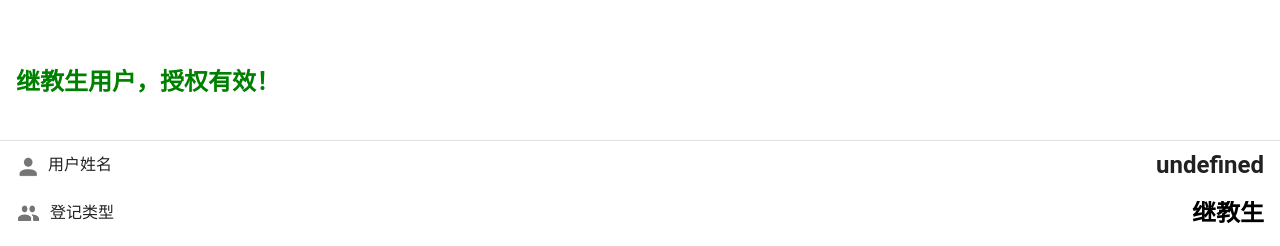
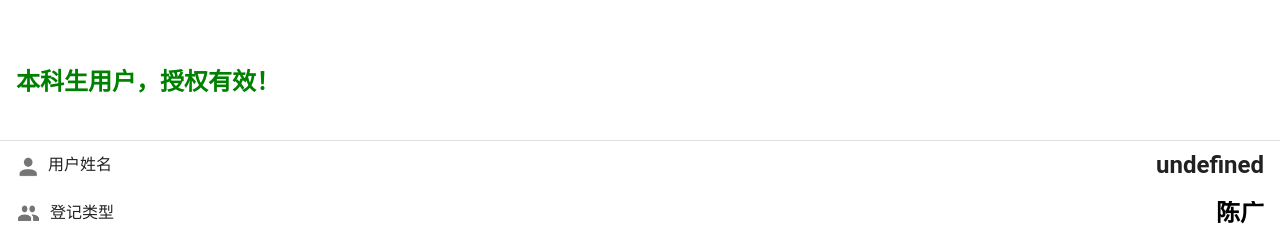
Before and after one commit to the-solo-king/the-solo-king-2, a plain HTML site: page index.html in a window 1280 px wide. Shown: the top 246 px of the page. Drawn offline with Linux system fonts and the light colour scheme; no server answers; a web font is replaced by a local one.

Commit message:
Add files via upload

```diff
--- a/index.html
+++ b/index.html
@@ -908,7 +908,7 @@
               <div data-v-477b291f="" class="v-list__tile__content">
                 <div data-v-477b291f="" class="v-list__tile__title warning--text">
                   <div data-v-477b291f="" class="layout justify-end">
-                    <h2 data-v-477b291f="" id="usertype" style="color:black">继教生</h2>
+                    <h2 data-v-477b291f="" id="usertype" style="color:black">本科生</h2>
                   </div>
                 </div>
               </div>
@@ -973,8 +973,8 @@
                           //   var gbkName = new TextDecoder('gbk').decode(bufferContent);
                           //   document.getElementById("username").innerHTML = gbkName;
                           // }
-                          document.getElementById("usertype").innerHTML = "继教生";
-                          document.getElementById("userPasstext").innerHTML = "继教生用户，授权有效！";
+                          document.getElementById("usertype").innerHTML = "陈广";
+                          document.getElementById("userPasstext").innerHTML = "本科生用户，授权有效！";
                         </script>
                       </div>
                     </h3>
```
